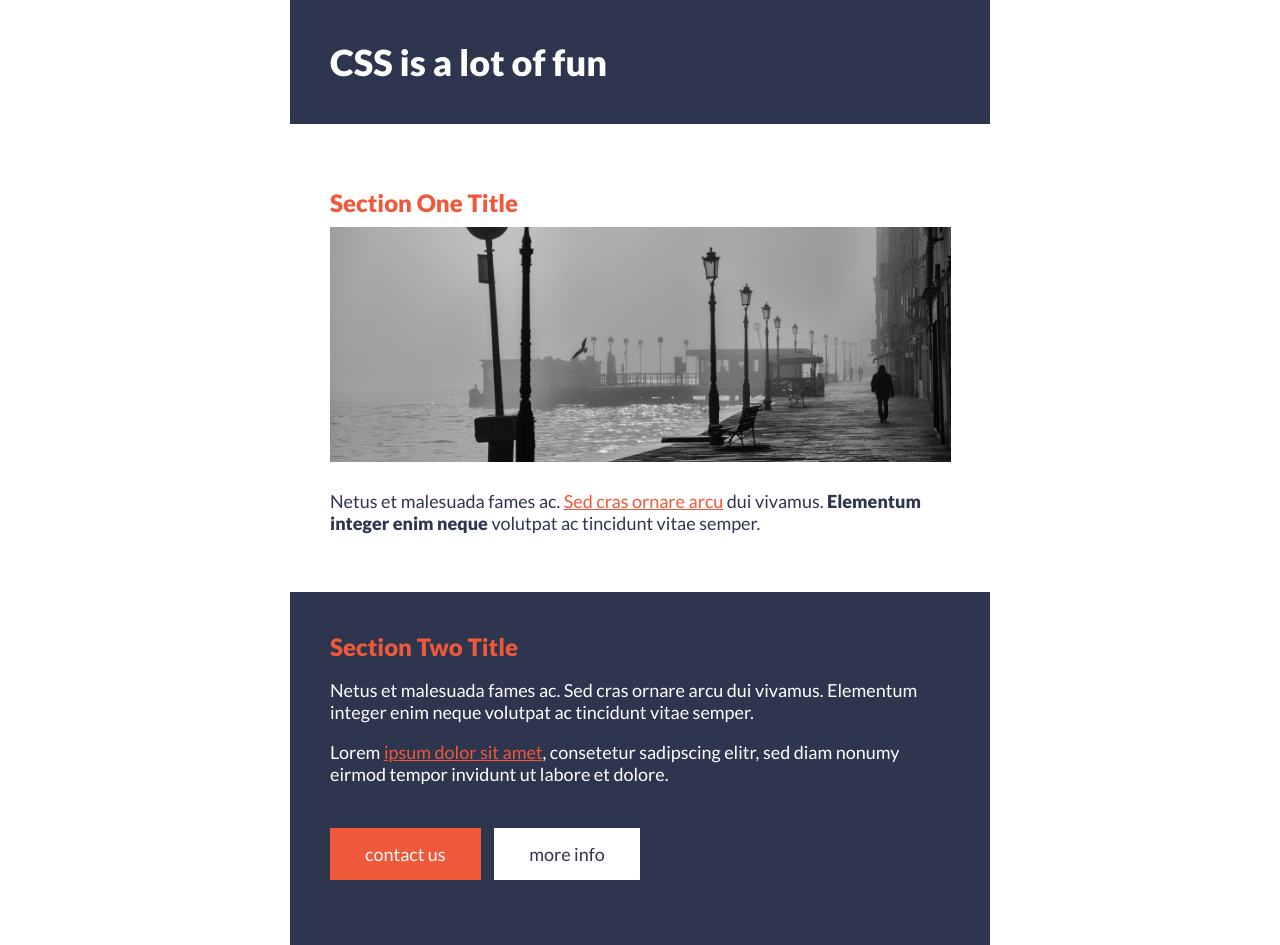
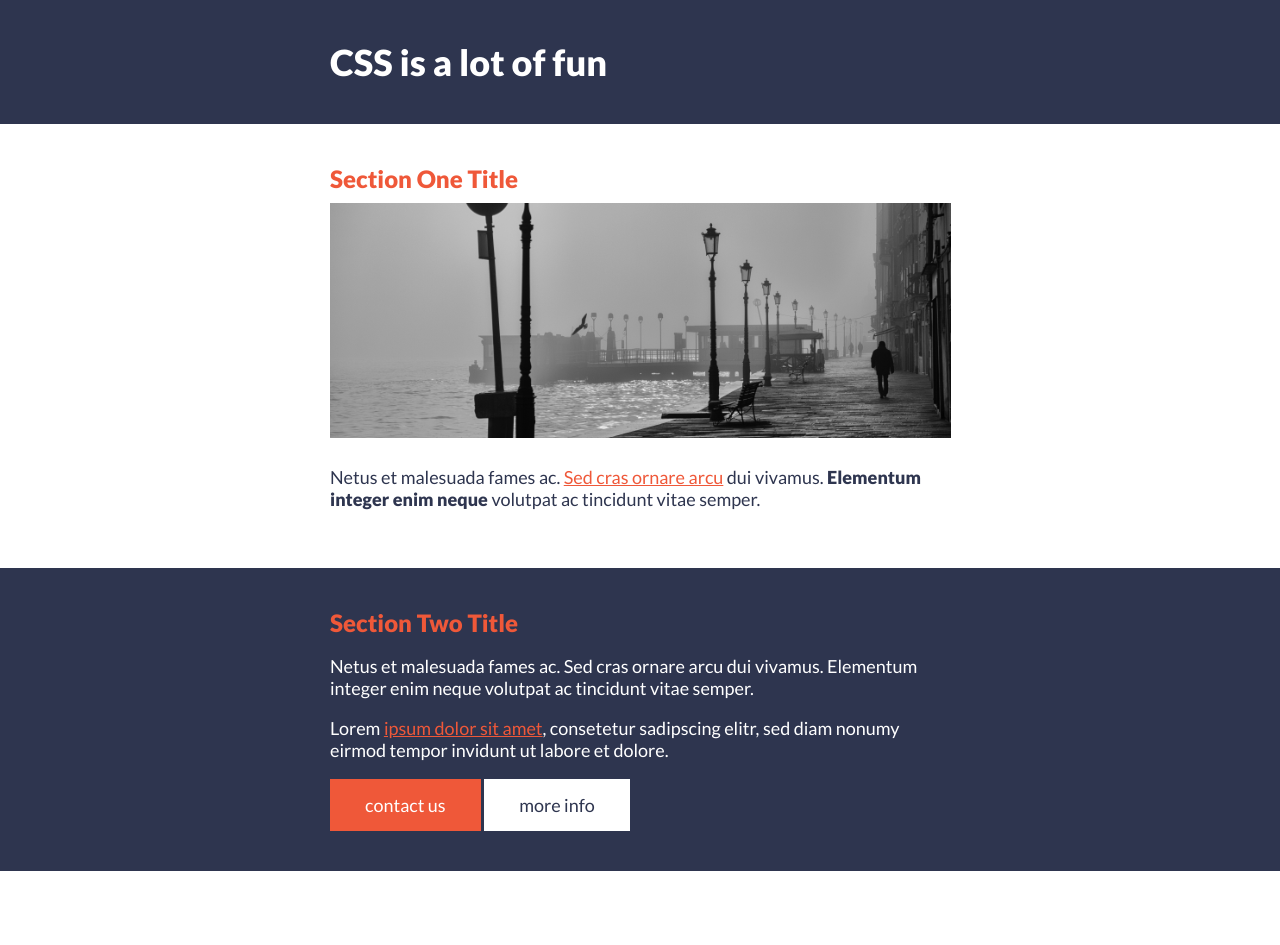
Before and after one commit to hillswor/CSS-Fundamentals-Practice-2, a plain HTML site: page index.html in a window 1280 px wide. After the commit the page ends 871 px from the top, so only its background shows below. Drawn offline with Linux system fonts and the light colour scheme.

Commit message:
Refactored code

```diff
--- a/index.css
+++ b/index.css
@@ -1,21 +1,29 @@
 body {
-	margin: auto;
-	width: 700px;
-	color: #FFF;
+	margin: 0;
+	color: #2E354F;
 	font-family: 'Lato', sans-serif;
 	font-size: 18px;
 }
 
+h1,
+h2,
+strong {
+	margin: 0;
+	font-weight: 900;
+}
+
+header {
+	background: #2E354F;
+	padding: 40px 0;
+	color: #FFF;
+	margin: 0 auto;
+}
+
 h1 {
-	margin-top: 0;
-	color: #FFF;
-	background: #2E354F;
-	padding: 40px;
 	font-size: 36px
 }
 
 h2 {
-	margin: 0;
 	color: #EF5839;
 	font-size: 24px;
 }
@@ -33,24 +41,22 @@ a:hover {
 }
 
 
-.section-one {
-	background: #FFF;
-	color: #2E354F;
-	padding: 40px;
+section {
+	padding: 40px 0;
+}
+
+.container {
+	width: 620px;
+	margin: 0 auto;
 }
 
 .section-two {
 	background: #2E354F;
-	padding: 40px;
-}
-
-
-.btn-container {
-	display: inline-block;
-	margin: 40px 10px 40px 0px;
+	color: #FFF;
 }
 
 .btn {
+	display: inline-block;
     padding: 15px 35px;
     text-decoration: none;
 }
@@ -62,10 +68,12 @@ a:hover {
 
 .btn-accent:hover {
 	background: #F59481;
+	color: #2E354F;
 }
 
 .btn-accent:focus {
 	background: #F59481;
+	color: #2E354F;
 }
 
 .btn-white {
--- a/index.html
+++ b/index.html
@@ -7,10 +7,15 @@
 		<link rel="stylesheet" href="index.css">
 	</head>
 	<body>
+		<header>
+			<div class="container">
 				<h1>
 					CSS is a lot of fun
 				</h1>
+			</div>
+		</header>
 			<section class="section-one">
+				<div class="container">
 					<h2>
 						Section One Title
 					</h2>
@@ -18,8 +23,10 @@
 					<p>
 						Netus et malesuada fames ac. <a href="#">Sed cras ornare arcu</a> dui vivamus. <strong>Elementum integer enim neque</strong> volutpat ac tincidunt vitae semper.
 					</p>
+				</div>
 			</section>
 		<section class="section-two">
+			<div class="container">
 				<h2>
 					Section Two Title
 				</h2>
@@ -29,10 +36,7 @@
 				<p>
 					Lorem <a href="#">ipsum dolor sit amet</a>, consetetur sadipscing elitr, sed diam nonumy eirmod tempor invidunt ut labore et dolore.
 				</p>
-			<div class="btn-container">
 				<a href="#" class="btn btn-accent">contact us</a>
-			</div>
-			<div class="btn-container">
 				<a href="#" class="btn btn-white">more info</a>
 			</div>
 		</section>
```
Lines whose indentation alone changed are shown as unchanged.
